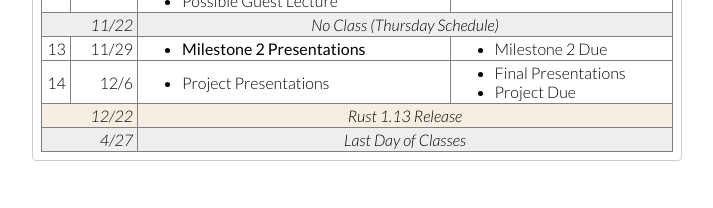
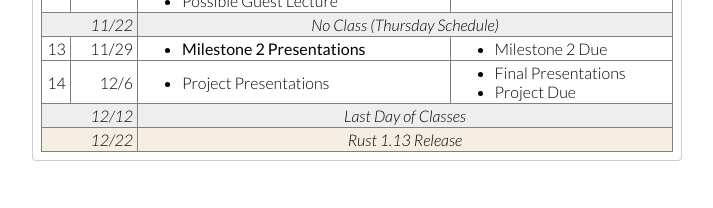
Before and after one commit to cis198-2016f/cis198-2016f.github.io, a Jekyll site: the page built from schedule/index.html, in a window 1280 px wide. Shown: the part 778-986 px from the top of the page, without its empty margins (283-996 px from the left). Built offline with Jekyll 4.4.1, drawn with Linux system fonts in a browser that asks for light colours.

Commit message:
Fix date.

```diff
--- a/schedule/index.html
+++ b/schedule/index.html
@@ -235,9 +235,8 @@ permalink: /schedule/
             <li>Project Due
           </ul>
 
+      <tr class="schedevent"> <td colspan=2>12/12 <td colspan=2>Last Day of Classes
       <tr class="rustevent"> <td colspan=2>12/22 <td colspan=2>Rust 1.13 Release
-
-      <tr class="schedevent"> <td colspan=2>4/27 <td colspan=2>Last Day of Classes
     </table>
   </div>
 </section>
```
